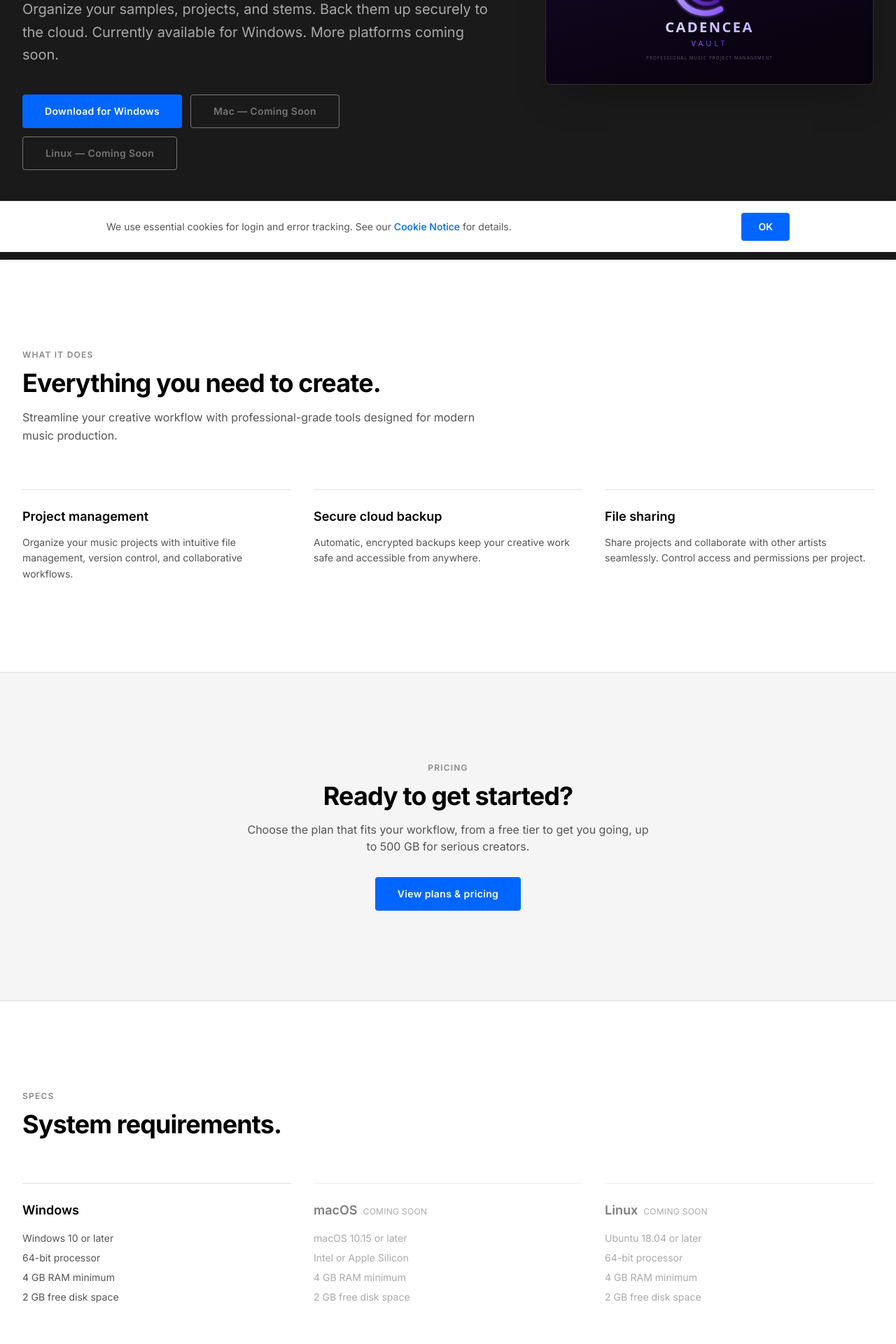
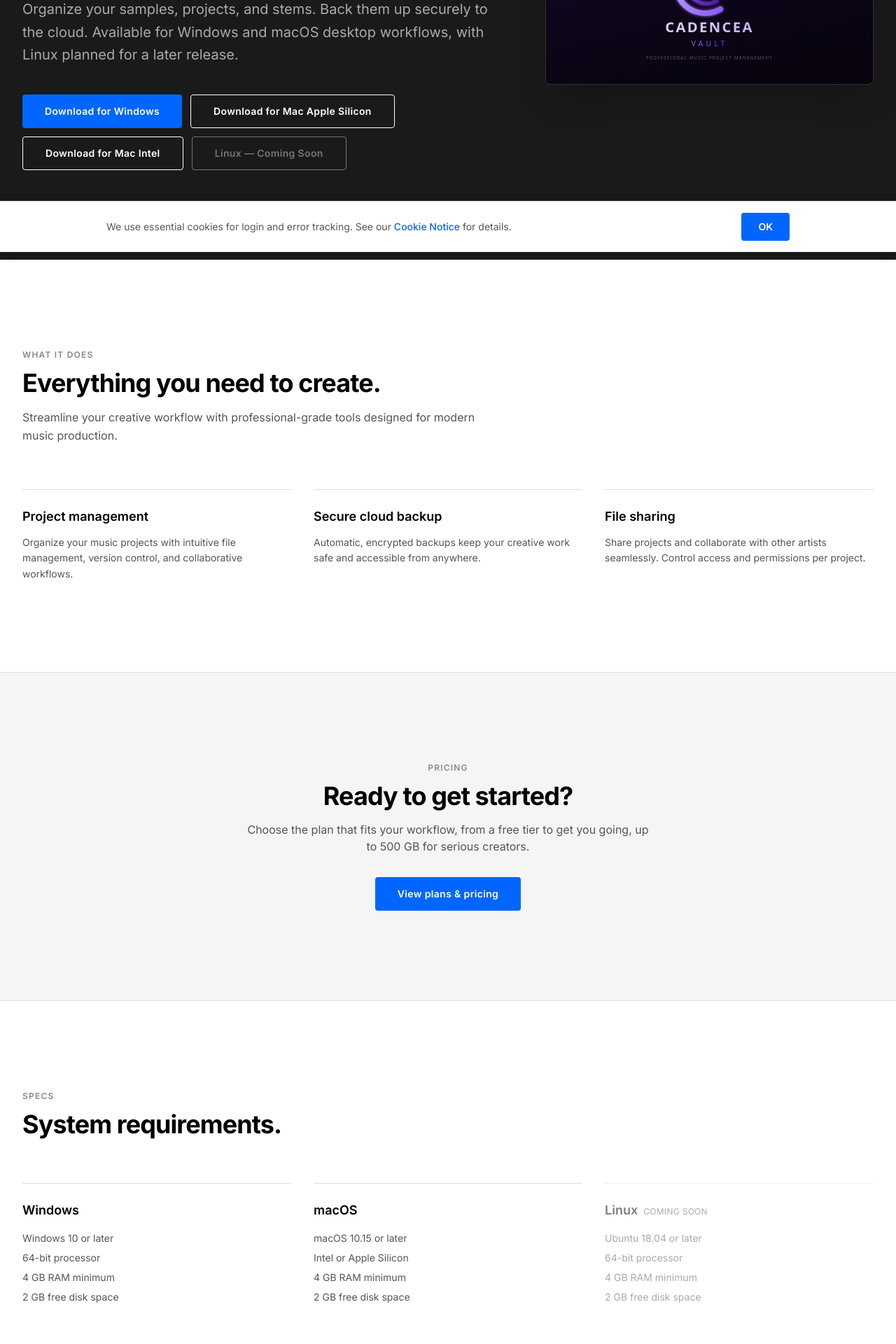
Before and after one commit to JonathanValdes2001/cadencea-web, a Next.js app: page /cadenceavault in a window 1280 px wide. Shown: the part 440-2360 px from the top of the page at 70% size. Built offline with nearby package versions, Linux system fonts and the light colour scheme; no server answers.

Commit message:
Fix download

```diff
--- a/app/cadenceavault/page.tsx
+++ b/app/cadenceavault/page.tsx
@@ -17,7 +17,7 @@ const features = [
   },
 ];
 
-const systems = [
+const systemRequirements = [
   {
     name: 'Windows',
     available: true,
@@ -51,6 +51,14 @@ const systems = [
 ];
 
 export default function CadenceaVault() {
+  const windowsDownloadUrl = process.env.NEXT_PUBLIC_WIN_DOWNLOAD_URL;
+  const macArm64DownloadUrl = process.env.NEXT_PUBLIC_MAC_ARM64_DOWNLOAD_URL;
+  const macX64DownloadUrl = process.env.NEXT_PUBLIC_MAC_X64_DOWNLOAD_URL;
+  const macAvailable = Boolean(macArm64DownloadUrl || macX64DownloadUrl);
+  const systems = systemRequirements.map((system) =>
+    system.name === 'macOS' ? { ...system, available: macAvailable } : system,
+  );
+
   return (
     <div className="bg-canvas text-ink">
       {/* Hero — dark immersive */}
@@ -66,8 +74,9 @@ export default function CadenceaVault() {
               </h1>
               <p className="mt-6 max-w-2xl text-lg leading-relaxed text-dark-muted md:text-xl">
                 Organize your samples, projects, and stems. Back them up
-                securely to the cloud. Currently available for Windows. More
-                platforms coming soon.
+                securely to the cloud. {macAvailable
+                  ? 'Available for Windows and macOS desktop workflows, with Linux planned for a later release.'
+                  : 'Currently available for Windows, with macOS build support being prepared next.'}
               </p>
 
               <div className="mt-10 flex flex-wrap gap-3">
@@ -75,9 +84,18 @@ export default function CadenceaVault() {
                   platform="Windows"
                   available
                   primary
-                  href={process.env.NEXT_PUBLIC_WIN_DOWNLOAD_URL}
+                  href={windowsDownloadUrl}
                 />
-                <DownloadButton platform="Mac" available={false} />
+                <DownloadButton
+                  platform="Mac Apple Silicon"
+                  available={Boolean(macArm64DownloadUrl)}
+                  href={macArm64DownloadUrl}
+                />
+                <DownloadButton
+                  platform="Mac Intel"
+                  available={Boolean(macX64DownloadUrl)}
+                  href={macX64DownloadUrl}
+                />
                 <DownloadButton platform="Linux" available={false} />
               </div>
             </div>
@@ -193,7 +211,7 @@ function DownloadButton({
   available = true,
   href,
 }: {
-  platform: 'Mac' | 'Windows' | 'Linux';
+  platform: 'Mac Apple Silicon' | 'Mac Intel' | 'Windows' | 'Linux';
   primary?: boolean;
   available?: boolean;
   href?: string;
```
Also changed, not shown: 1 other file (tests, documents, lock files or other folders).
